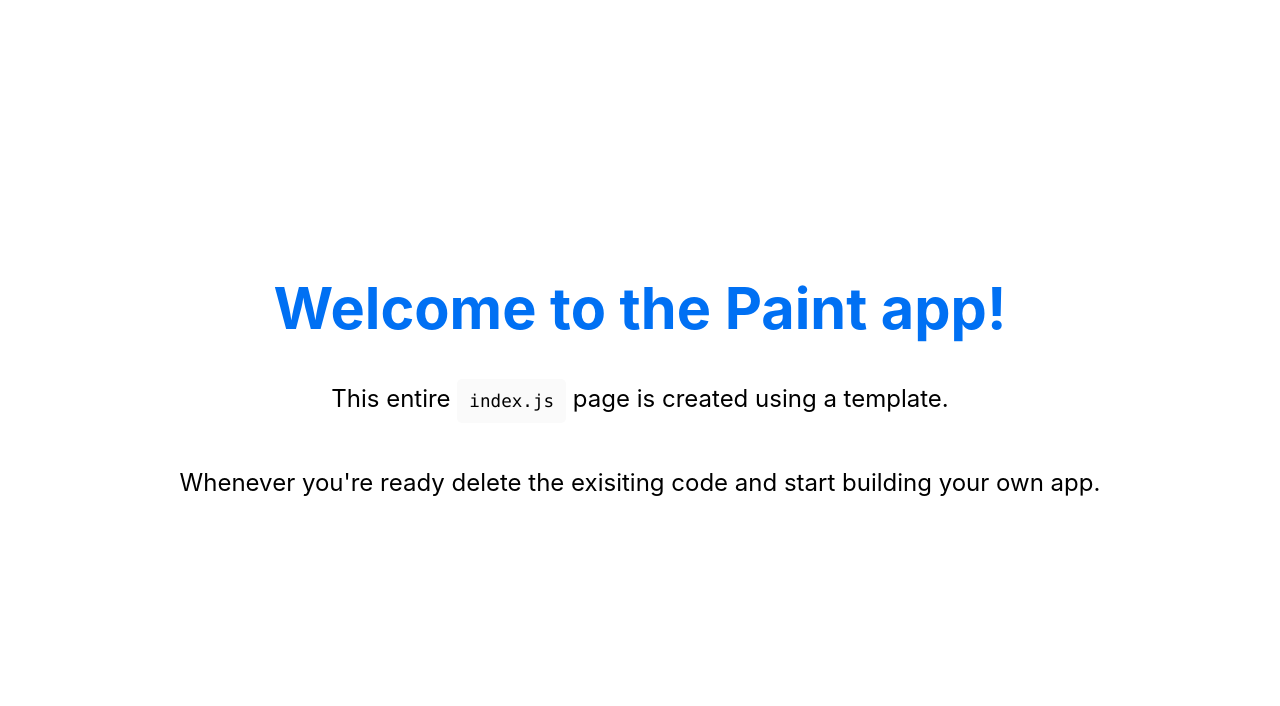
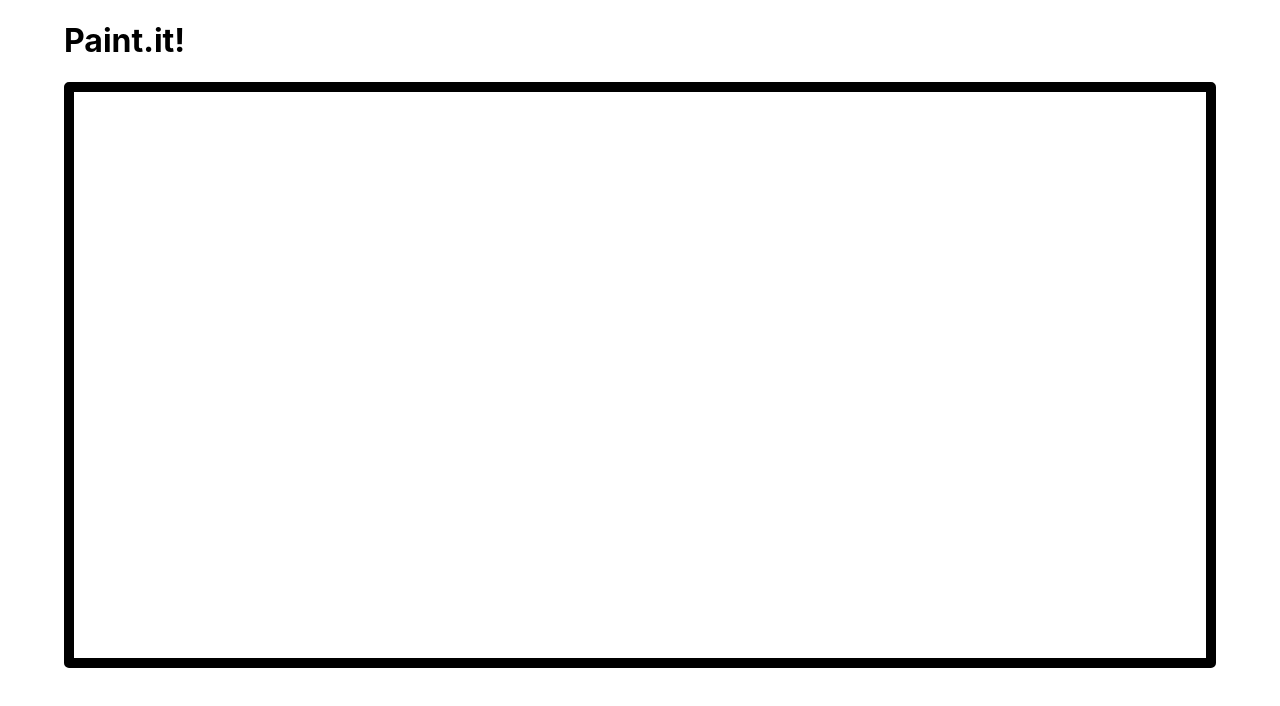
Before and after one commit to swayam0815/Paint, a Next.js app: page / in a window 1280 px wide. Shown: the top 706 px of the page. Built offline with nearby package versions, Linux system fonts and the light colour scheme.

Commit message:
added canvas code

```diff
--- a/pages/index.js
+++ b/pages/index.js
@@ -9,19 +9,15 @@ export default function Home() {
         <link rel="icon" href="/favicon.ico" />
       </Head>
 
-      <main>
-        <h1 className={styles.title}><a>
-          Welcome to the Paint app!</a>
+      <div>
+        <h1><a>
+          <span className={styles.card}>Paint.it!</span></a>
         </h1>
+        <canvas className={styles.paint}>
 
-        <p className={styles.description}>
-          This entire <code>index.js</code> page is created using a template.
-        </p>
-        <p className={styles.description}>
-          Whenever you're ready delete the exisiting code and start building your own app.
-        </p>
+        </canvas>
 
-      </main>
+      </div>
 
 
       <style jsx>{`
--- a/styles/Home.module.css
+++ b/styles/Home.module.css
@@ -1,6 +1,4 @@
 .container {
-  min-height: 100vh;
-  padding: 0 0.5rem;
   display: flex;
   flex-direction: column;
   justify-content: center;
@@ -8,20 +6,14 @@
 }
 
 .title a {
-  color: #0070f3;
+  color: black;
   text-decoration: none;
 }
 
-.title a:hover,
-.title a:focus,
-.title a:active {
-  text-decoration: underline;
-}
 
 .title {
-  margin: 0 0 1rem;
   line-height: 1.15;
-  font-size: 3.6rem;
+  font-size: 2rem;
 }
 
 .title {
@@ -49,13 +41,9 @@
 }
 
 .card {
-  margin: 1rem;
-  flex-basis: 45%;
-  padding: 1.5rem;
   text-align: left;
   color: inherit;
   text-decoration: none;
-  border: 1px solid #eaeaea;
   border-radius: 10px;
   transition:
     color 0.15s ease,
@@ -84,6 +72,15 @@
   height: 1em;
 }
 
+
+.paint{
+  border: 10px solid black;
+  width: 90vw;
+  height: 100%;
+  border-radius: 5px;
+  background-color: white;
+}
+
 @media (max-width: 600px) {
   .grid {
     width: 100%;
```
